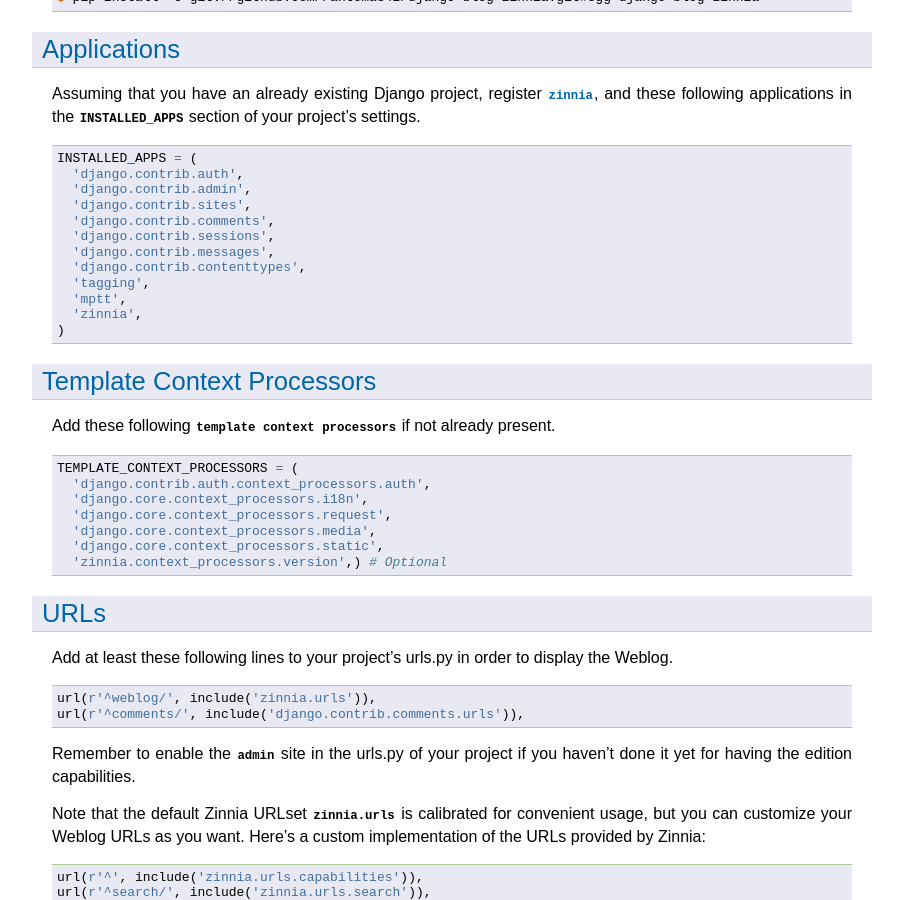
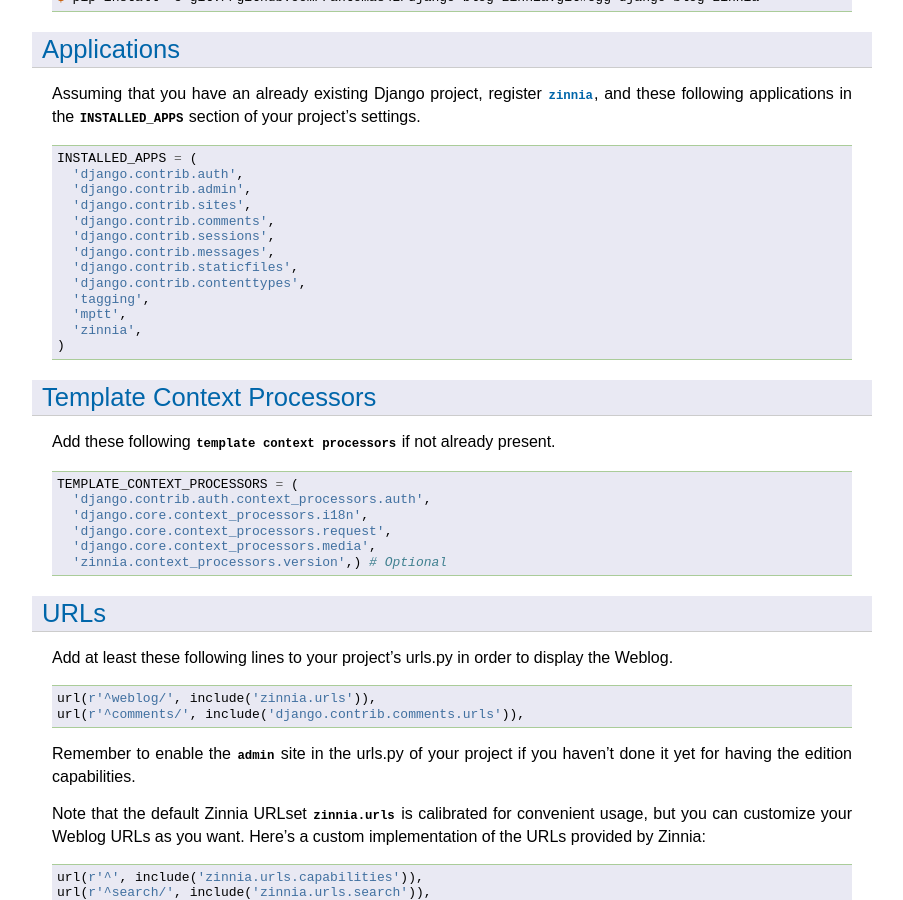
Before and after one commit to Fantomas42/django-blog-zinnia, a Sphinx documentation site: the page built from docs/getting-started/install.rst, in a window 1280 px wide and 900 px high, scrolled down 919 px. Shown: the whole window, without its empty margins (178-1081 px from the left). Built offline with Sphinx 7.4.7, drawn with Linux system fonts in a browser that asks for light colours.

Commit message:
Updating install documentation about staticfiles

```diff
--- a/docs/getting-started/install.rst
+++ b/docs/getting-started/install.rst
@@ -74,6 +74,7 @@
     'django.contrib.comments',
     'django.contrib.sessions',
     'django.contrib.messages',
+    'django.contrib.staticfiles',
     'django.contrib.contenttypes',
     'tagging',
     'mptt',
@@ -94,7 +95,6 @@
     'django.core.context_processors.i18n',
     'django.core.context_processors.request',
     'django.core.context_processors.media',
-    'django.core.context_processors.static',
     'zinnia.context_processors.version',) # Optional
 
 .. _urls:
```
